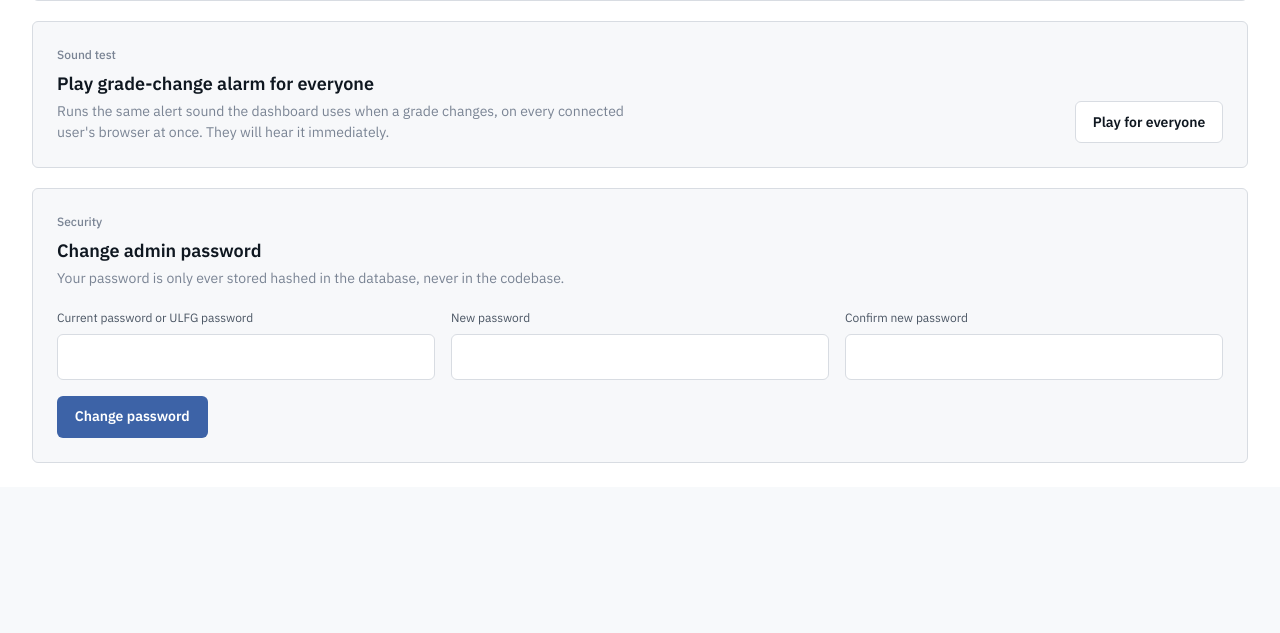
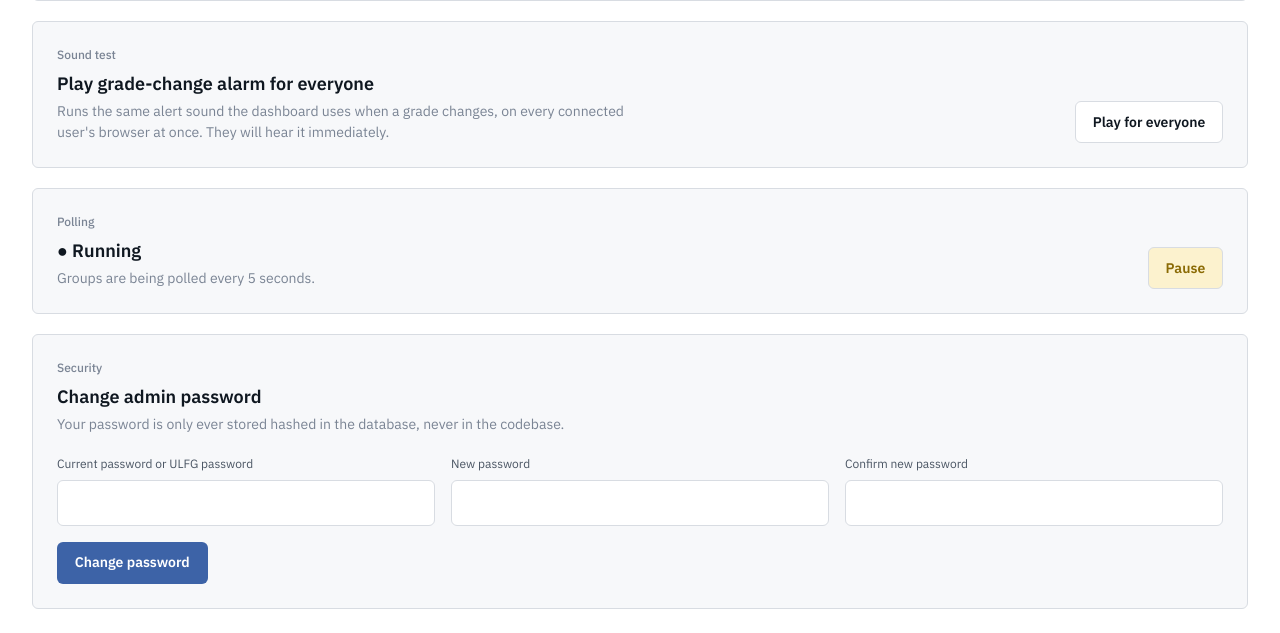
Before and after one commit to MhmdMC/ul_grades, a Flask app: page /admin in a window 1280 px wide. Shown: the part 590-1223 px from the top of the page. Before the commit the page ends 1053 px from the top, so only its background shows below. Run offline with Flask 3, Linux system fonts and the light colour scheme; a user stored in the database is signed in; data comes from the database, SQL or seed files in the repository; data that the repository does not hold is empty; some libraries are stand-ins or nearby versions.

Commit message:
Polling hours and polling-stop setting

```diff
--- a/app.py
+++ b/app.py
@@ -1843,8 +1843,26 @@ def poll_group(group: Group) -> None:
         POLL_LOCK = False
 
 
+def _polling_blocked() -> bool:
+    """Return True when the scheduled poll cycle should be skipped.
+
+    Checks two things:
+      1. Admin pause toggle via the ``polling_paused`` setting.
+      2. Active hours (UTC 02:00 – 14:59) – polling only runs inside this
+         window.  On-demand fetches (first login, dashboard refresh, …)
+         are *not* affected – only the background scheduler.
+    """
+    setting = Setting.query.filter_by(key="polling_paused").first()
+    if setting and setting.value.lower() in ("1", "true", "yes"):
+        return True
+    hour = now_utc().hour
+    return not (2 <= hour < 15)
+
+
 def poll_all_groups() -> None:
     with app.app_context():
+        if _polling_blocked():
+            return
         for group in Group.query.order_by(Group.id.asc()).all():
             poll_group(group)
 
@@ -2595,6 +2613,11 @@ def admin_dashboard():
     online_users = User.query.filter(User.last_seen_at >= online_cutoff).count()
     groups = Group.query.count()
     requests_per_minute = Setting.query.filter_by(key="requests_per_minute").first()
+
+    pause_setting = Setting.query.filter_by(key="polling_paused").first()
+    polling_paused = pause_setting is not None and pause_setting.value.lower() in ("1", "true", "yes")
+    quiet_hours_active = 2 <= now_utc().hour < 15
+
     last_poll = Group.query.order_by(Group.last_poll.desc().nullslast()).first()
     avg_poll = db.session.query(func.avg(Group.last_response_time)).scalar() or 0
     return render_template(
@@ -2605,9 +2628,34 @@ def admin_dashboard():
         rpm=requests_per_minute.value if requests_per_minute else "0",
         last_poll=last_poll.last_poll if last_poll else None,
         avg_poll=avg_poll,
+        polling_paused=polling_paused,
+        quiet_hours_active=quiet_hours_active,
+        polling_interval=POLL_INTERVAL_SECONDS,
         reset_class_cache_form=AdminResetClassCacheForm(),
         change_password_form=AdminChangePasswordForm(),
     )
+
+
+@app.route("/admin/toggle-polling", methods=["POST"])
+@login_required
+def admin_toggle_polling():
+    if not is_admin_user():
+        abort(403)
+    setting = Setting.query.filter_by(key="polling_paused").first()
+    if setting and setting.value.lower() in ("1", "true", "yes"):
+        setting.value = "false"
+        log_event("info", "polling_resumed", "Admin resumed global polling")
+        flash("Polling resumed.", "success")
+    else:
+        if not setting:
+            setting = Setting(key="polling_paused", value="true")
+            db.session.add(setting)
+        else:
+            setting.value = "true"
+        log_event("info", "polling_paused", "Admin paused global polling")
+        flash("Polling paused.", "success")
+    db.session.commit()
+    return redirect(url_for("admin_dashboard"))
 
 
 @app.route("/admin/change-password", methods=["POST"])
--- a/templates/admin/dashboard.html
+++ b/templates/admin/dashboard.html
@@ -64,6 +64,39 @@
   </section>
 
   <section class="card">
+    <div class="flex flex-wrap items-end justify-between gap-4">
+      <div class="max-w-xl">
+        <p class="meta">Polling</p>
+        <h2 class="card-title mt-2">
+          {% if polling_paused %}
+          <span class="text-status-warning">&#9679; Paused by admin</span>
+          {% elif quiet_hours_active %}
+          <span class="text-text-mute">&#9679; Outside active hours</span>
+          {% else %}
+          <span class="text-status-success">&#9679; Running</span>
+          {% endif %}
+        </h2>
+        <p class="card-subtitle">
+          {% if polling_paused %}
+          The background scheduler will not poll any group until you resume it.
+          On-demand fetches (first login, dashboard refresh) still work.
+          {% elif quiet_hours_active %}
+          Periodic polling only runs between 02:00 and 15:00 UTC.
+          {% else %}
+          Groups are being polled every {{ polling_interval }} seconds.
+          {% endif %}
+        </p>
+      </div>
+      <form method="post" action="{{ url_for('admin_toggle_polling') }}">
+        {{ change_password_form.hidden_tag() }}
+        <button class="btn {% if polling_paused %}btn-primary{% else %}btn-warn{% endif %}">
+          {{ 'Resume' if polling_paused else 'Pause' }}
+        </button>
+      </form>
+    </div>
+  </section>
+
+  <section class="card">
     <p class="meta">Security</p>
     <h2 class="card-title mt-2">Change admin password</h2>
     <p class="card-subtitle">
```
